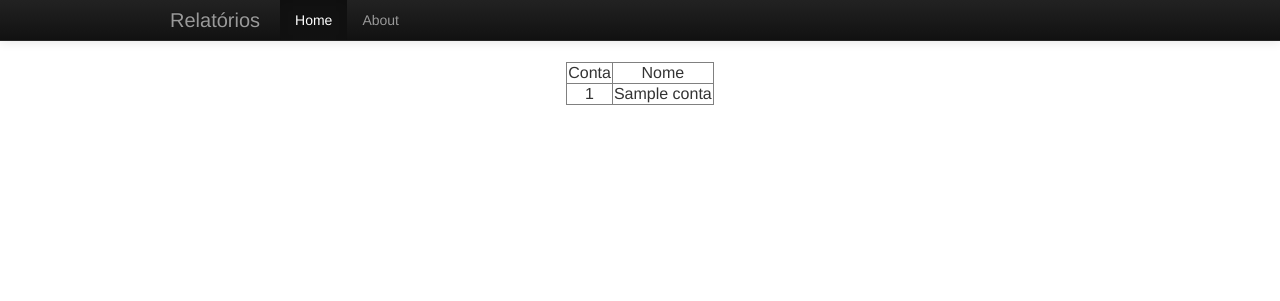
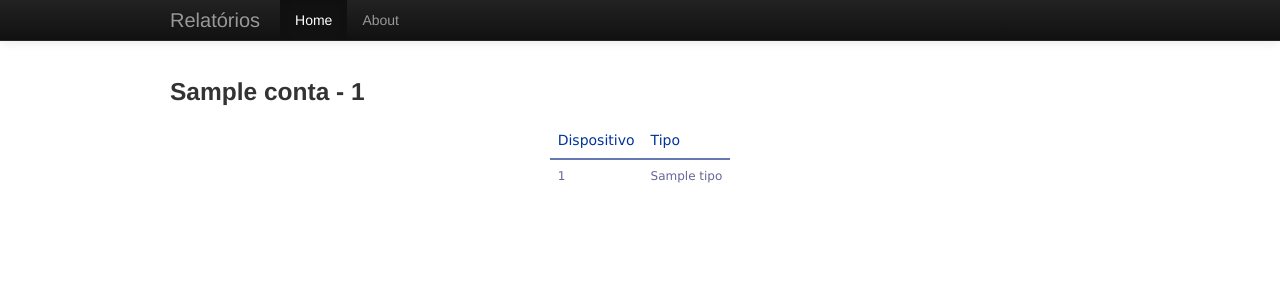
Before and after one commit to deusdaluz/setraif-dcf, a Python web app: template src/dcf/templates/conta_template.html in a window 1280 px wide. Shown: the top 301 px of the page. Run offline with Jinja, Linux system fonts and the light colour scheme; the template is opened without the code that fills it: most values are stand-ins (such as "Sample title", 1, 10 or a date in 2020); some libraries are stand-ins or nearby versions.

Commit message:
Modificacoes na tela de apresentar a conta e no css da tabela

```diff
--- a/src/dcf/templates/base.html
+++ b/src/dcf/templates/base.html
@@ -19,6 +19,35 @@
 				    .center-text{
 				    	text-align: center;
 				    }
+
+
+					#hor-minimalist-a
+					{
+						font-family: "Lucida Sans Unicode", "Lucida Grande", Sans-Serif;
+						font-size: 12px;
+						background: #fff;
+						border-collapse: collapse;
+						text-align: left;
+					}
+					#hor-minimalist-a th
+					{
+						font-size: 14px;
+						font-weight: normal;
+						color: #039;
+						padding: 10px 8px;
+						border-bottom: 2px solid #6678b1;
+					}
+					#hor-minimalist-a td
+					{
+						color: #669;
+						padding: 9px 8px 0px 8px;
+					}
+					#hor-minimalist-a tbody tr:hover td
+					{
+						color: #009;
+					}
+
+
   			</style>
 	    </head>
 	    <body onload = "initialize()">
@@ -46,8 +75,6 @@
  			<div class = "container" style="margin-top: 62px;">
 		        	{% block content %}{% endblock %}
 		    </div>
-
-
 		</body>
 
 
--- a/src/dcf/templates/conta_template.html
+++ b/src/dcf/templates/conta_template.html
@@ -8,20 +8,25 @@ Conta
 
 {% block content %}
 
+<h3> {{ conta.nome }} -  {{ conta.id }}  </h3>
 
-<table border = "1">
+<table id="hor-minimalist-a" border = "0">
+		<thead>
+			<th scope = "col">Dispositivo</th>
+			<th scope = "col">Tipo</th>
+		<thead>
+
+		<tbody>
+
+		{% for dispositivo in dispositivos %}
 		<tr>
-			<td>Conta</td>
-			<td>Nome</td>
-		<tr>
-
-		<tr>
-		    <td> {{ conta.id }} </td>
-		    <td> {{ conta.nome }} </td>
-
+		    <td> {{ dispositivo.id }} </td>
+		    <td> {{ dispositivo.tipo }} </td>
 		</tr>
+		{% endfor %}
+		</tbody>
 
 
-	</table>
+</table>
 
 {% endblock %}
--- a/src/dcf/views/helloworld.py
+++ b/src/dcf/views/helloworld.py
@@ -4,6 +4,7 @@ import time
 import functools
 from dcf.models.transacao import Transacao
 from dcf.models.transacao import Conta
+from dcf.models.transacao import Dispositivo
 import dcf.checks as checks
 from flask import render_template
 from datetime import datetime
@@ -153,7 +154,9 @@ def conta():
         return 'Conta nao disponivel'
 
     conta = Conta.get_by_id(args['conta'])
-    return render_template('conta_template.html', conta = conta)
+    dispositivos = Dispositivo.query().filter(Dispositivo.idConta == args['conta'] ).fetch()
+
+    return render_template('conta_template.html', conta = conta, dispositivos=dispositivos)
 
 
 @bp.route("/about")
```
Also changed, not shown: src/dcf/templates/list_transacoes.html (+12 -12 lines).
